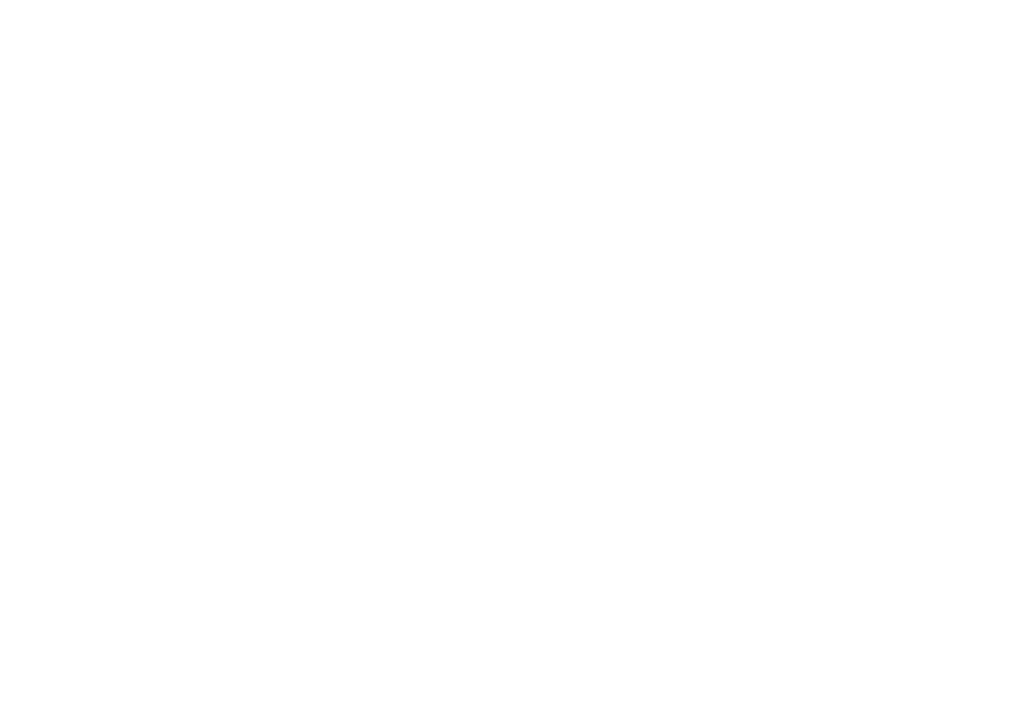
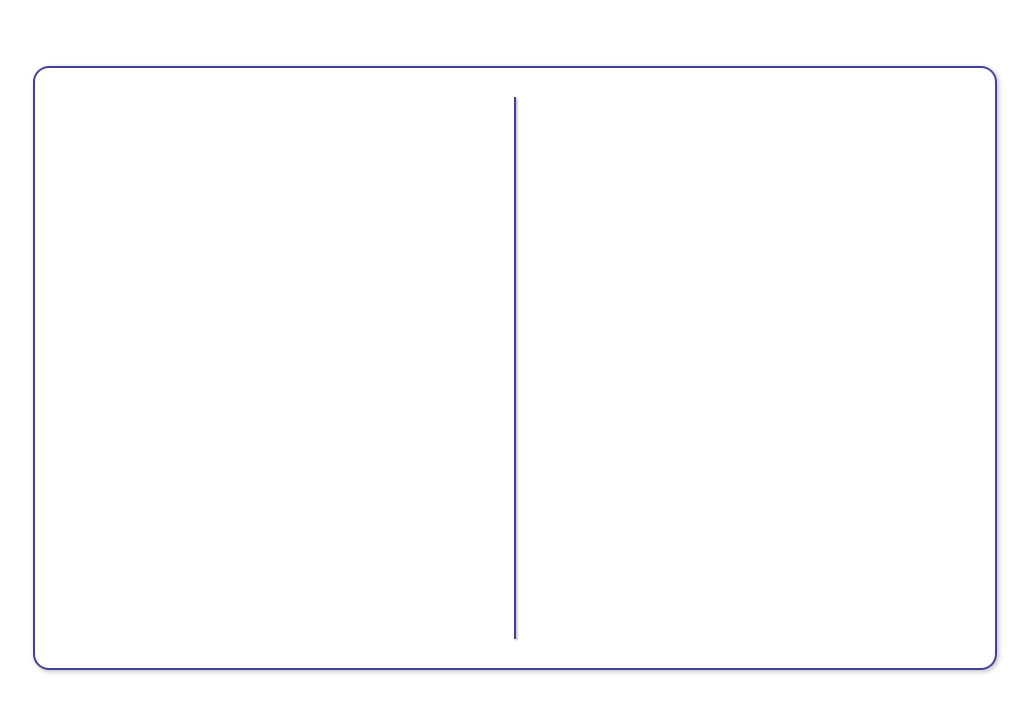
Before and after one commit to rigojr/chatting-module, a Nuxt app in the folder frontend/: page /chat in a window 1280 px wide. Before the commit this address had no page. Shown: the top 712 px of the page, without its empty margins (125-1157 px from the left). Built offline with nearby package versions, Linux system fonts and the light colour scheme.

Commit message:
feat: add skeleton chat

```diff
--- /dev/null
+++ b/frontend/pages/chat/index.vue
@@ -0,0 +1,42 @@
+<script setup lang="ts">
+// TODO: using a middleware, we should check if the user can land here.
+</script>
+
+<template>
+  <div class="chat">
+    <div class="chat__conversations">
+
+    </div>
+    <div class="chat__divider"></div>
+    <div class="chat__viewport">
+
+    </div>
+  </div>
+</template>
+
+<style lang="scss">
+@use '@/styles/settings/colors' as colors;
+
+.chat {
+  display: flex;
+  width: 75vw;
+  height: 75vh;// TODO: change
+
+  border: 0.15rem solid colors.$primary; // TODO: setting
+  border-radius: 1rem; //TODO: setting
+  box-shadow: 0.1rem 0.1rem 0.3rem rgba(0,0,0,0.25); // TODO: setting.
+
+  &__conversations, &__viewport {
+    flex-grow: 1;
+    margin: 0.5rem; // TODO: setting
+  }
+
+  &__divider {
+    height: 90%;
+    align-self: center;
+
+    border: 0.0625rem solid colors.$primary; // TODO: setting
+    box-shadow: 0.1rem 0.1rem 0.1rem rgba(0,0,0,0.25); // TODO: setting.
+  }
+}
+</style>
--- a/frontend/pages/login/index.vue
+++ b/frontend/pages/login/index.vue
@@ -24,6 +24,7 @@
  */
 function onLogin(): void {
   console.log(state.formData);
+  route.push('/chat');
 }
 
 /**
```
